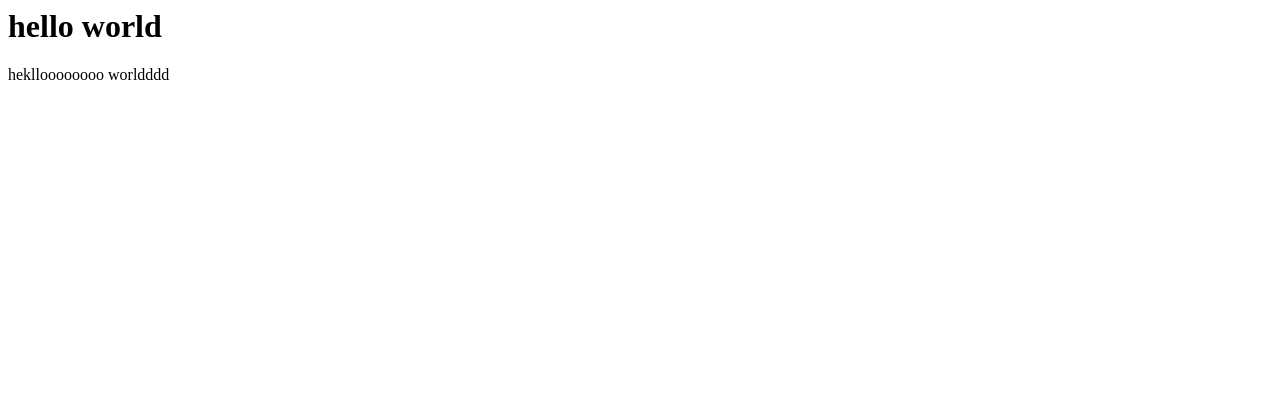
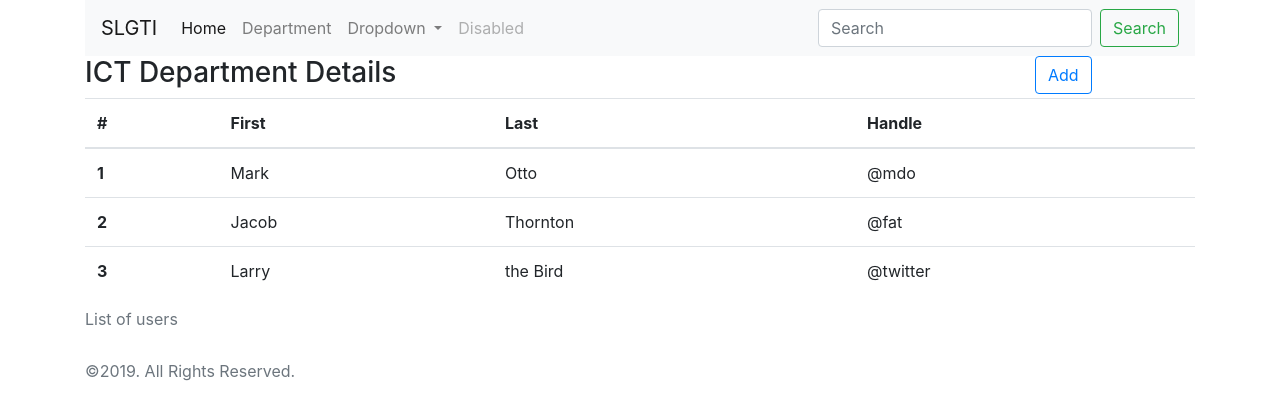
Before and after one commit to ictslgti/MIS, a PHP site: page /examinations.php in a window 1280 px wide. Shown: the top 420 px of the page. Run offline with PHP 8.4, Linux system fonts and the light colour scheme.

Commit message:
update new file“

```diff
--- a/examinations.php
+++ b/examinations.php
@@ -1,3 +1,53 @@
-<h1>hello world</h1>
+<?php
+$title = "Department Details | SLGTI";
+ include_once("config.php");
+ include_once("head.php");
+ include_once("menu.php");
+ ?>
+<!--END DON'T CHANGE THE ORDER-->
 
-<p>heklloooooooo worldddd</p>
+<!--BLOCK#2 START YOUR CODER HERE -->
+<div class="row">
+    <div class="col-10"><h3>ICT Department Details</h3></div>
+    <div class="col-2"><button type="button" class="btn btn-outline-primary">Add</button></div>
+</div>
+<div class="row">
+    <div class="col">
+    <table class="table">
+  <caption>List of users</caption>
+  <thead>
+    <tr>
+      <th scope="col">#</th>
+      <th scope="col">First</th>
+      <th scope="col">Last</th>
+      <th scope="col">Handle</th>
+    </tr>
+  </thead>
+  <tbody>
+    <tr>
+      <th scope="row">1</th>
+      <td>Mark</td>
+      <td>Otto</td>
+      <td>@mdo</td>
+    </tr>
+    <tr>
+      <th scope="row">2</th>
+      <td>Jacob</td>
+      <td>Thornton</td>
+      <td>@fat</td>
+    </tr>
+    <tr>
+      <th scope="row">3</th>
+      <td>Larry</td>
+      <td>the Bird</td>
+      <td>@twitter</td>
+    </tr>
+  </tbody>
+</table>
+    </div>
+</div>
+
+<!--END OF YOUR COD-->
+
+<!--BLOCK#3 START DON'T CHANGE THE ORDER-->
+<?php include_once("footer.php"); ?>
```
